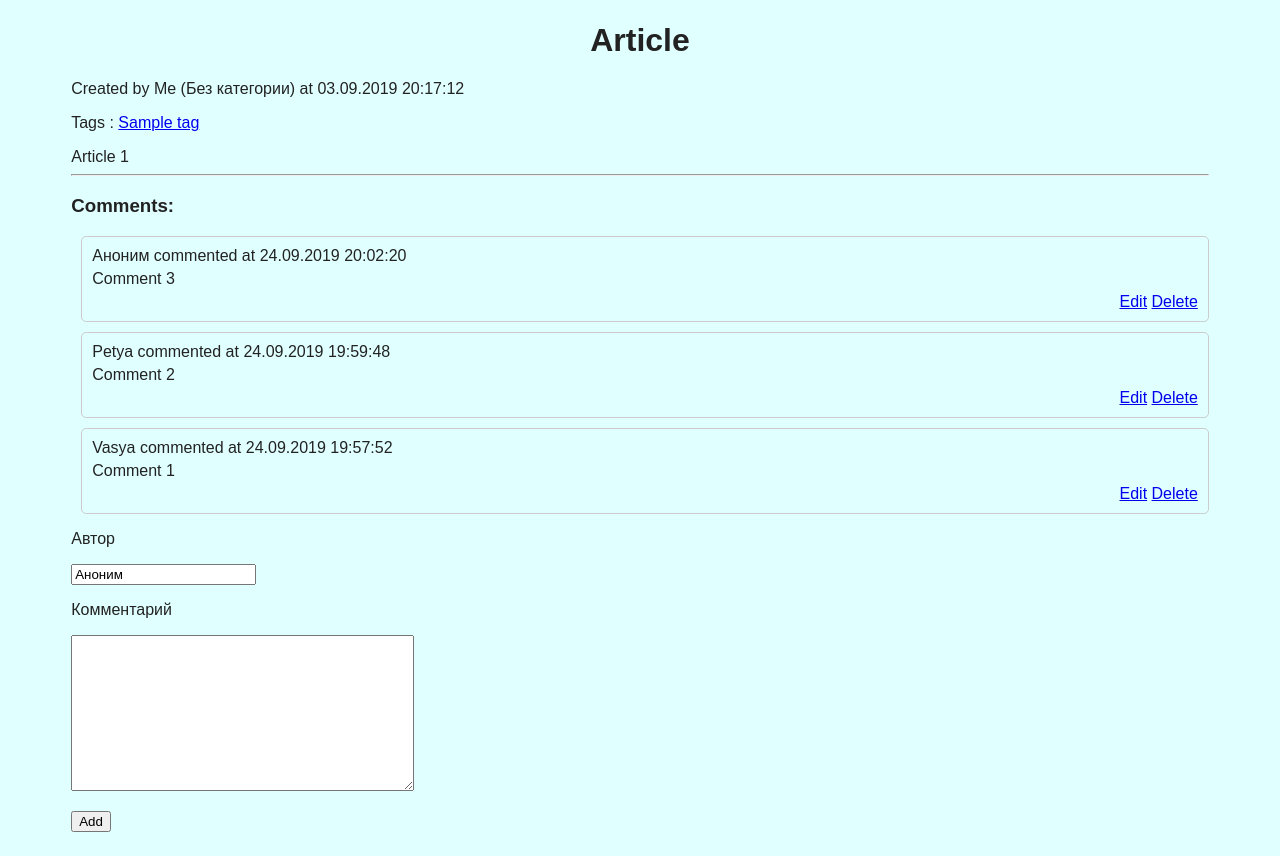
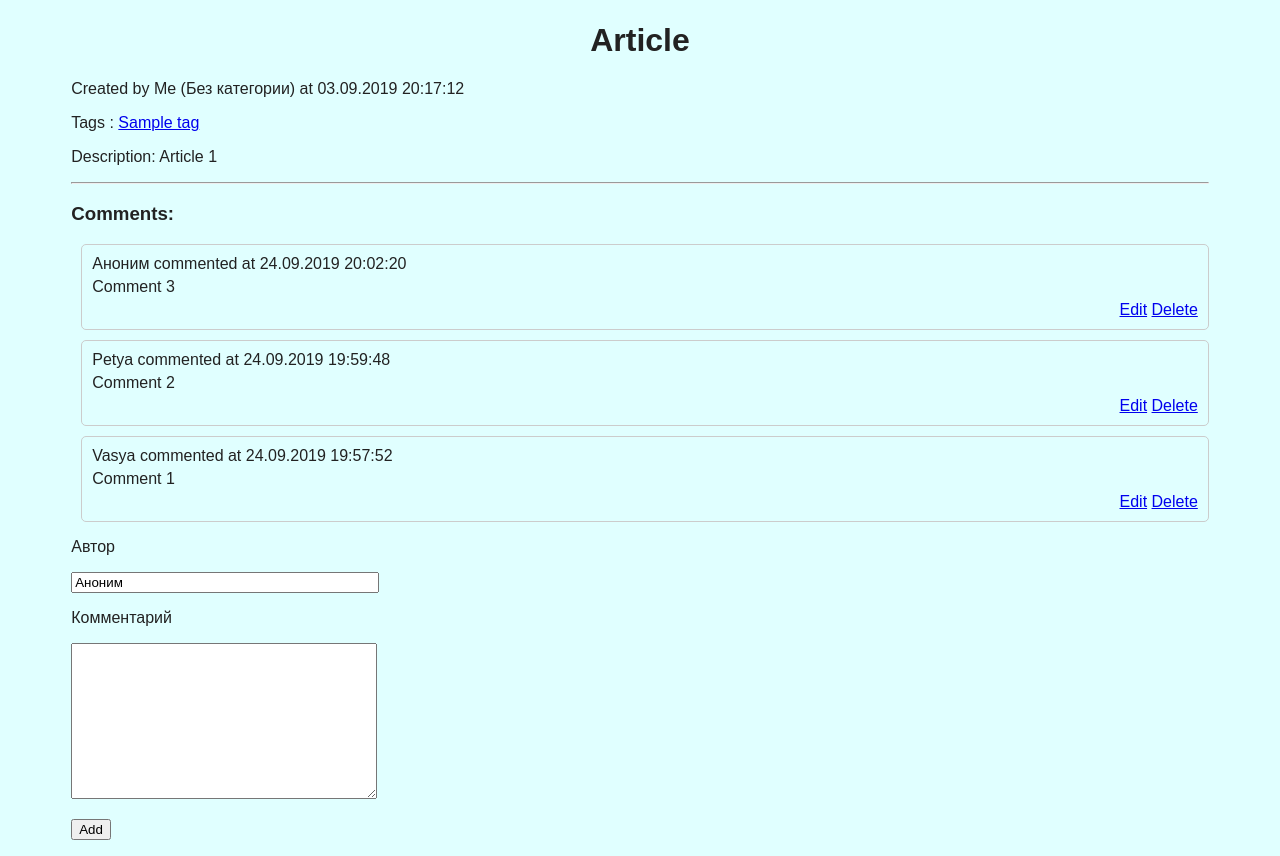
Before and after one commit to Aitmatow/farids_blog, a Django app: page /article/1/ in a window 1280 px wide. Shown: the part 38-894 px from the top of the page. Before the commit the page ends 870 px from the top, so only its background shows below. Run offline with Django 3.2, Linux system fonts and the light colour scheme; data comes from the database, SQL or seed files in the repository; tables that the repository leaves empty hold one stand-in row (values such as "Sample post").

Commit message:
Обновил дизайны полей

```diff
--- a/source/webapp/static/css/style.css
+++ b/source/webapp/static/css/style.css
@@ -135,3 +135,11 @@ h1 {
 .comment .comment-links {
     margin: 5px 0 0;
 }
+
+p.field select,p.field textarea,p.field input{
+    width: 300px;
+}
+p.field-tags select{
+    width: 300px;
+    height: 150px;
+}
--- a/source/webapp/templates/article/article.html
+++ b/source/webapp/templates/article/article.html
@@ -12,8 +12,16 @@
     <h1>{{ article.title }}</h1>
     <p>Created by {{ article.author }} ({{ article.category|default_if_none:'Без категории' }})
         at {{ article.created_at|date:'d.m.Y H:i:s' }}</p>
-    <p>Tags : {% for tag in article.tags.all %}<a href="{% url 'index' %}?search={{ tag }} " >{{ tag }}</a> {% endfor %}</p>
-    <div class="pre">{{ article.text }}</div>
+    <p>Tags :
+        {% if article.tags.all.count == 0 %}
+            No tags yet
+        {% else %}
+            {% for tag in article.tags.all %}
+                <a href="{% url 'index' %}?search={{ tag }} " >{{ tag }}</a>
+            {% endfor %}
+        {% endif %}
+    </p>
+    <p class="pre">Description: {{ article.text }}</p>
     <hr/>
     <h3>Comments:</h3>
     {% if is_paginated %}
--- a/source/webapp/templates/partial/form.html
+++ b/source/webapp/templates/partial/form.html
@@ -6,7 +6,11 @@
 
 {% for field in form %}
     <p><label for="{{ field.id_for_label }}">{{ field.label }}</label></p>
-    <p>{{ field }}</p>
+    {% if field.name == 'tags' %}
+        <p class="field-tags">{{ field }}</p>
+    {% else %}
+        <p class="field">{{ field }}</p>
+    {% endif %}
     {% for error in field.errors %}
         <p class="form-error">{{ error }}</p>
     {% endfor %}
```
